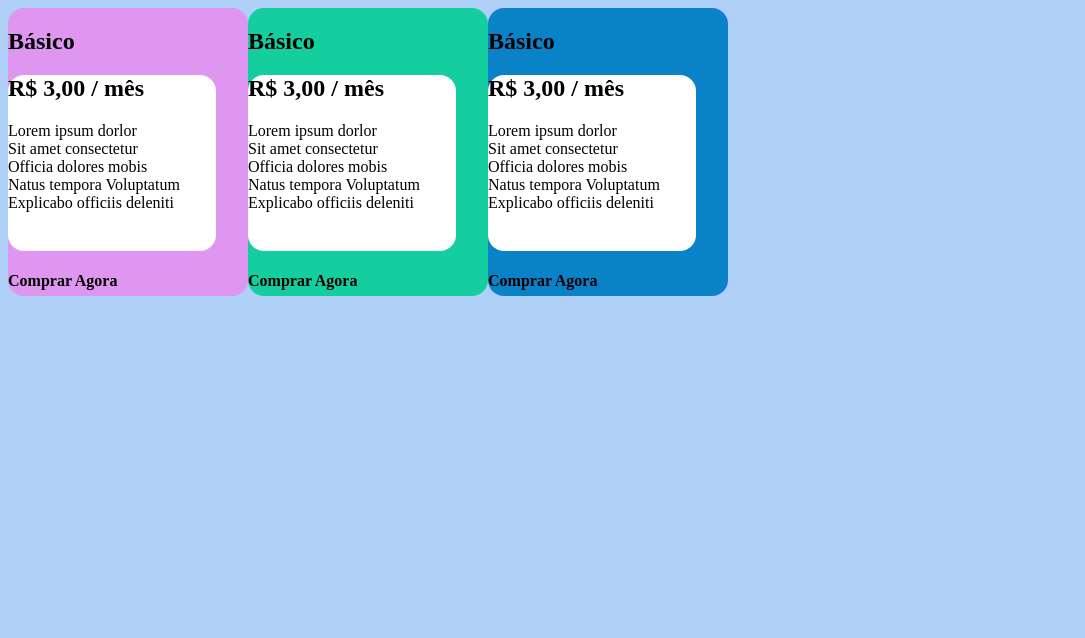
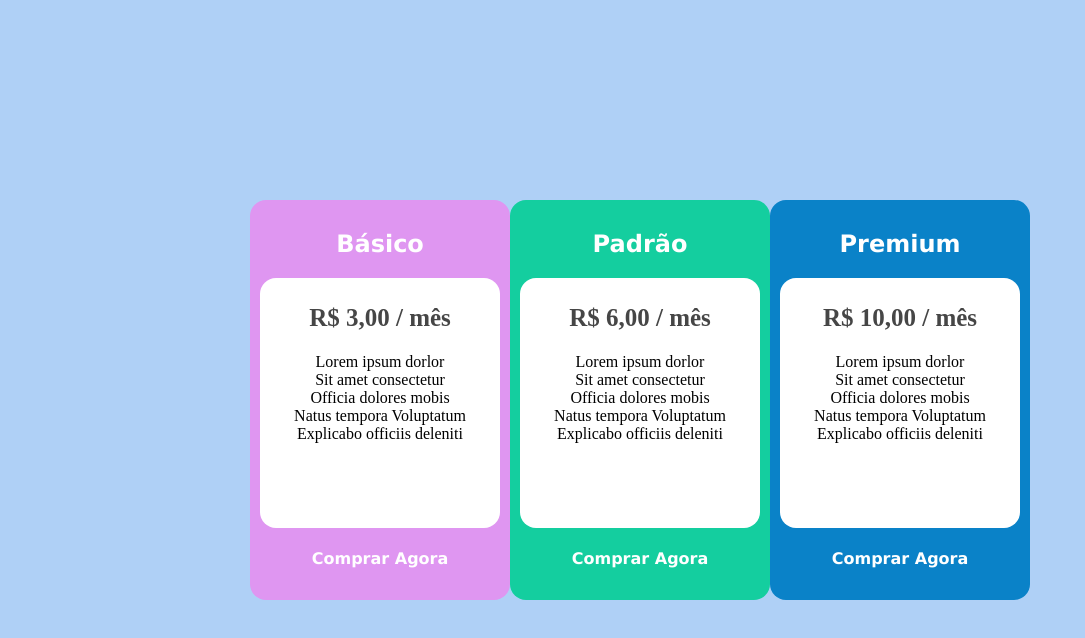
Before and after one commit to lucasvitalmelo/unicsul_ai_portfolio, a plain HTML site: page Atividade Avaliativa 2/index.html in a window 1280 px wide. Shown: the whole page, without its empty margins (0-1085 px from the left). Drawn offline with Linux system fonts and the light colour scheme.

Commit message:
Avaliativa 2

```diff
--- a/Atividade Avaliativa 2/index.html
+++ b/Atividade Avaliativa 2/index.html
@@ -27,9 +27,9 @@
             <h4>Comprar Agora</h4>
         </div>
         <div class="card2">
-            <h1>Básico</h1>
+            <h1>Padrão</h1>
                 <div class="card-white">
-                    <h2>R$ 3,00 / mês</h2>
+                    <h2>R$ 6,00 / mês</h2>
                     <p>
                         Lorem ipsum dorlor<br>
                         Sit amet consectetur<br>
@@ -43,9 +43,9 @@
             <h4>Comprar Agora</h4>
         </div>
         <div class="card3">
-            <h1>Básico</h1>
+            <h1>Premium</h1>
                 <div class="card-white">
-                    <h2>R$ 3,00 / mês</h2>
+                    <h2>R$ 10,00 / mês</h2>
                     <p>
                         Lorem ipsum dorlor<br>
                         Sit amet consectetur<br>
--- a/Atividade Avaliativa 2/style.css
+++ b/Atividade Avaliativa 2/style.css
@@ -1,35 +1,55 @@
+
+
 body{
     background-color: #afd0f6;
+    display: flex;
+    justify-content: center;
+    align-items: center;
+    height: 100vh;
+    margin: 0;
 }
 
 section{
     display: flex;
+    justify-content: space-between;
+
+    text-align: center;
+}
+h1, h4 {
+    color: white;
+    font-family: Verdana;
 }
 
+h2{
+color: rgb(70, 70, 70);
+font-size: 25px;
+
+}
+
+/* card colors */
     .card1{
         background-color:  #df96f1;
-    border-radius: 1rem;
-    width: 15rem;
-    height: 18rem
     }
     .card2{
         background-color:  #14ce9f;
-    border-radius: 1rem;
-    width: 15rem;
-    height: 18rem
     }
     .card3{
         background-color:  #0a82c8;
-    border-radius: 1rem;
-    width: 15rem;
-    height: 18rem
     }
 
+.card1, .card2, .card3{
+        border-radius: 1rem;
+        padding: 10px;
+        display: flex row;
+        width: 15rem;
+        height: 29;
+        align-items: center;
+}
 
 
 .card-white{
     background-color: white;
     border-radius: 1rem;
-    width: 13rem;
-    height: 11rem;
+    height: 15rem;
+    padding: 5px;
 }
```
Lines whose indentation alone changed are shown as unchanged.
